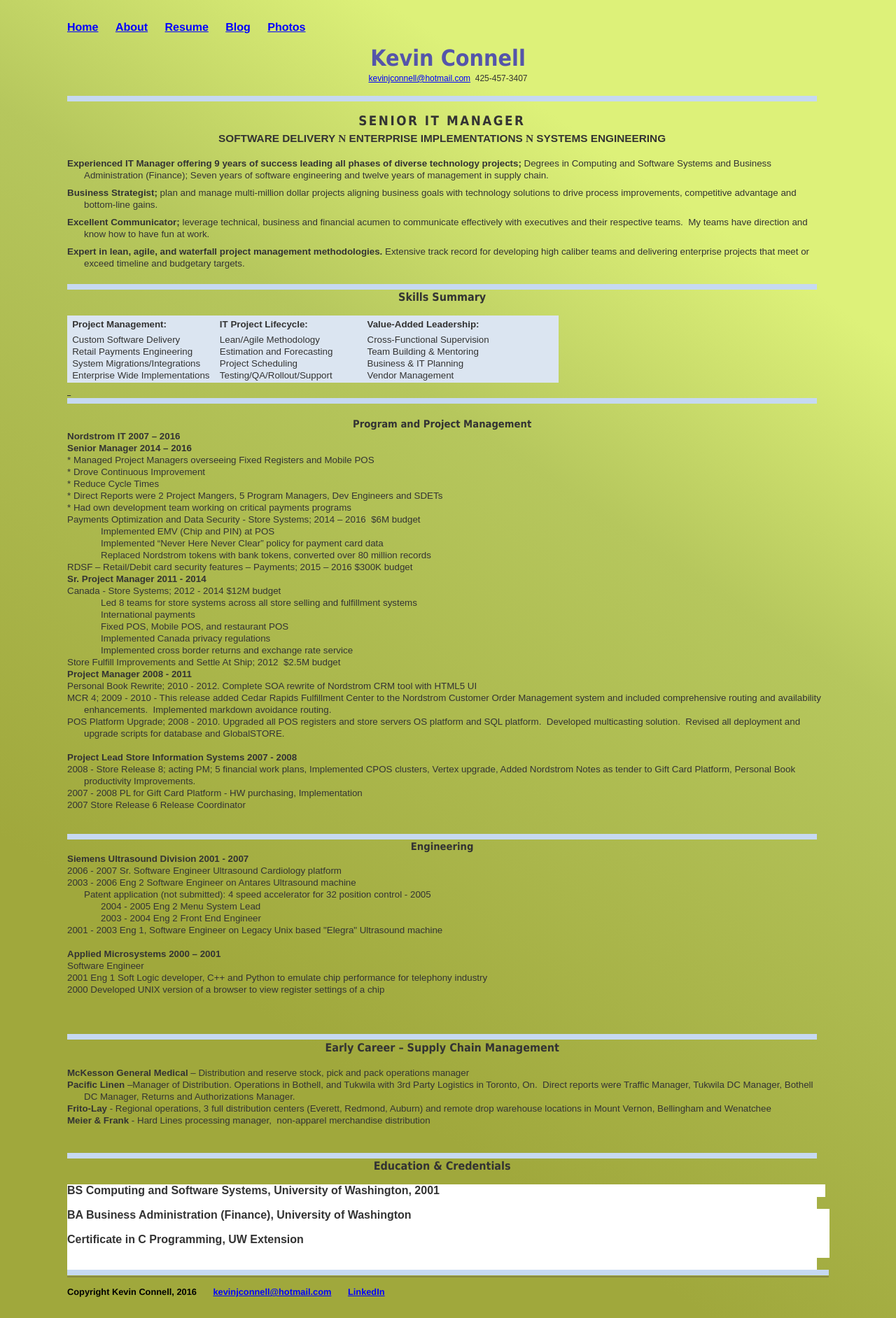
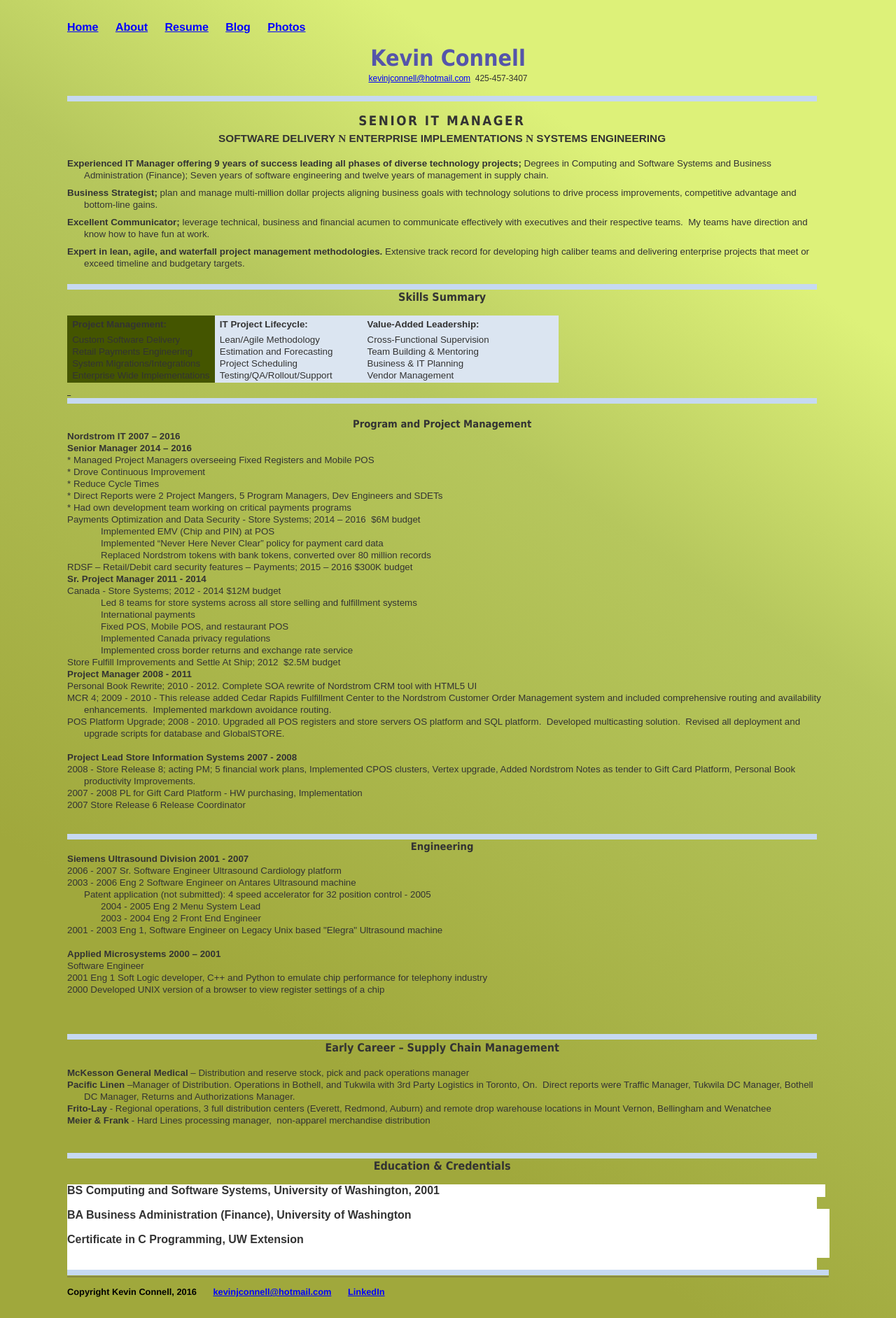
Before and after one commit to mo4dawg/mo4dawg.github.io, a Jekyll site: the page built from CV/index.html, in a window 1280 px wide. Shown: the whole page at 70% size. Built offline with Jekyll 4.4.1, drawn with Linux system fonts in a browser that asks for light colours.

Commit message:
Update index.html

```diff
--- a/CV/index.html
+++ b/CV/index.html
@@ -442,7 +442,7 @@
  style='margin-center:5.4pt;border-collapse:collapse;
  mso-padding-alt:0in 5.4pt 0in 5.4pt'>
  <tr style='mso-yfti-irow:0;mso-yfti-firstrow:yes;mso-yfti-lastrow:yes'>
-  <td width=30% valign=top style='background:#DBE5F1;padding:
+  <td width=30% valign=top style='background:#445500;padding:
   0in 5.4pt 0in 5.4pt'>
   <p class=MsoNormal style='margin-top:2.0pt;margin-right:0in;margin-bottom:
   4.0pt;margin-left:0in;line-height:normal'><span style='mso-bookmark:top'><b
```
